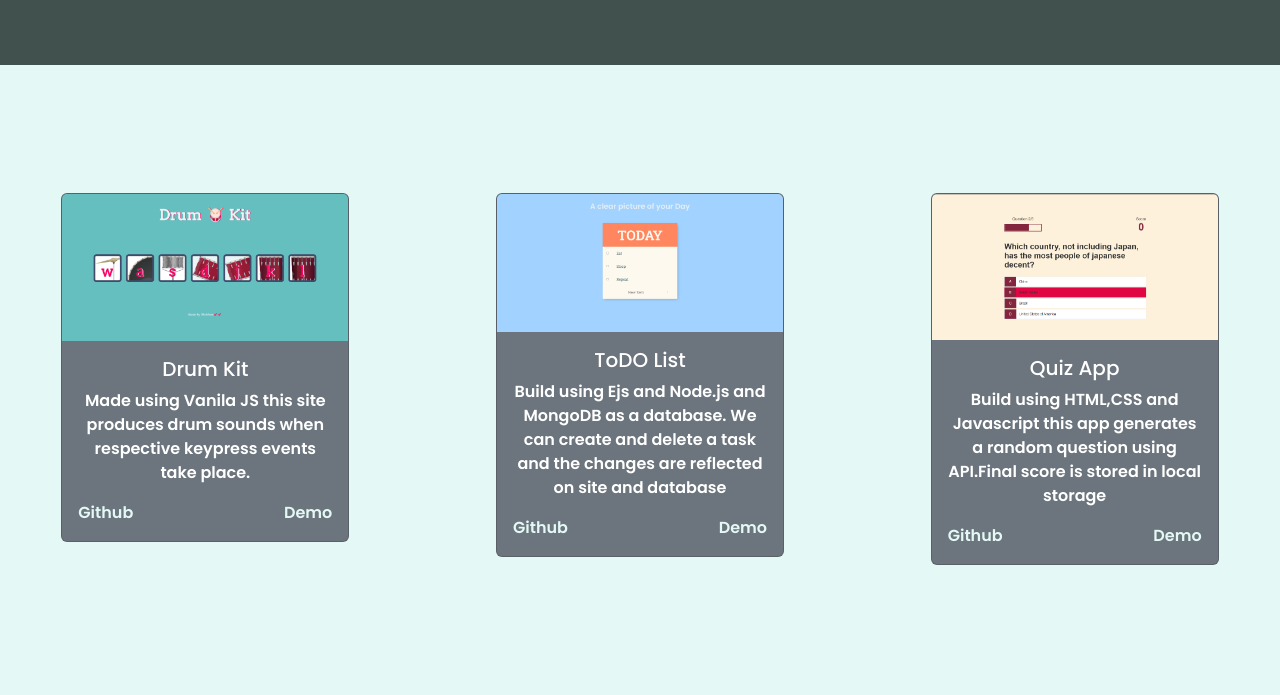
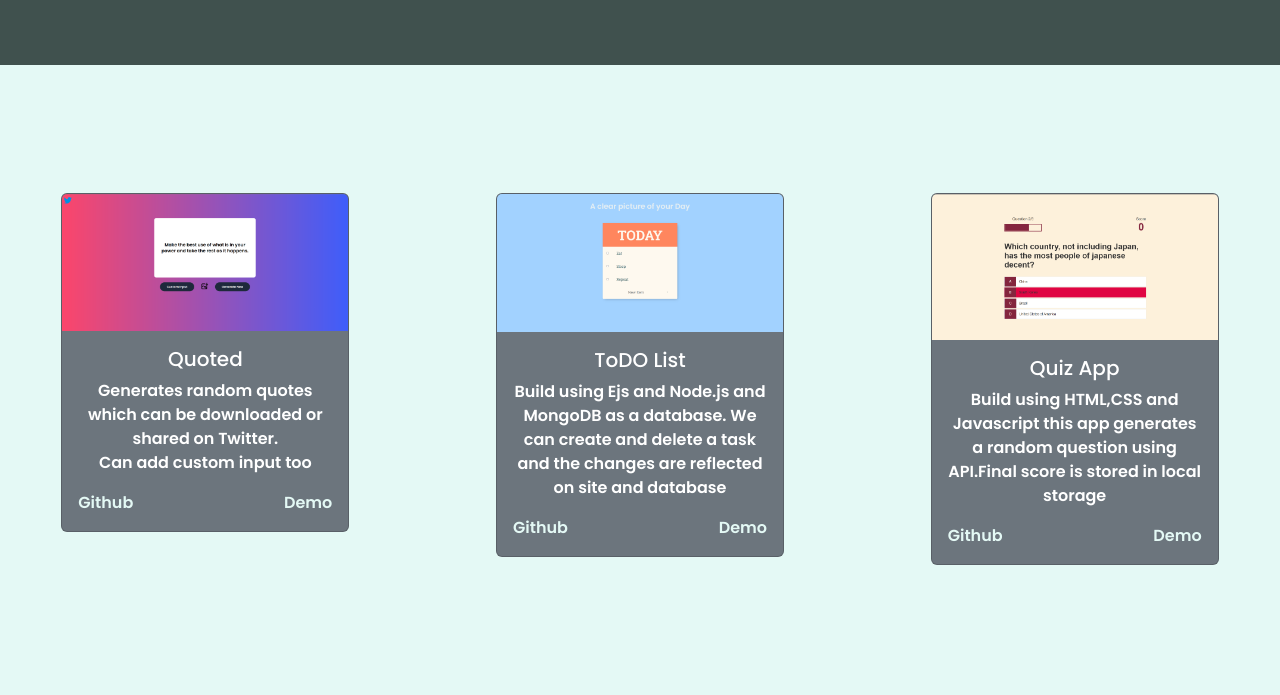
Before and after one commit to masangshubham/Portfolio, a website with bundled scripts: page index.html in a window 1280 px wide. Shown: the part 735-1430 px from the top of the page. Built offline with nearby package versions, Linux system fonts and the light colour scheme.

Commit message:
Add new project

```diff
--- a/index.html
+++ b/index.html
@@ -48,13 +48,13 @@
     <div class="row align-middle">
         <div class="col-sm-4 ">
             <div class="card bg-secondary text-white card-custom" style="width: 18rem;">
-                <img src="images/drunkitSS.png" class="card-img-top" alt="...">
+                <img src="images/ss.png" class="card-img-top" alt="...">
                 <div class="card-body">
-                    <h5 class="card-title">Drum Kit</h5>
-                    <p class="card-text">Made using Vanila JS this site produces drum sounds when respective keypress events take place.</p>
+                    <h5 class="card-title">Quoted</h5>
+                    <p class="card-text">Generates random quotes which can be downloaded or shared on Twitter.<br>Can add custom input too</p>
                     <div class="justify-content-between d-flex">
-                        <a href="https://github.com/masangshubham/Drum-Kit" class="lightcol " target="_blank">Github</a>
-                        <a href="https://masangshubham.github.io/Drum-Kit/" class="lightcol" target="_blank">Demo</a>
+                        <a href="https://github.com/masangshubham/Quoted" class="lightcol " target="_blank">Github</a>
+                        <a href="https://quoted.onrender.com" class="lightcol" target="_blank">Demo</a>
                     </div>
                 </div>
             </div>
```
Also changed, not shown: images/ss.png (added), 1 other file.
